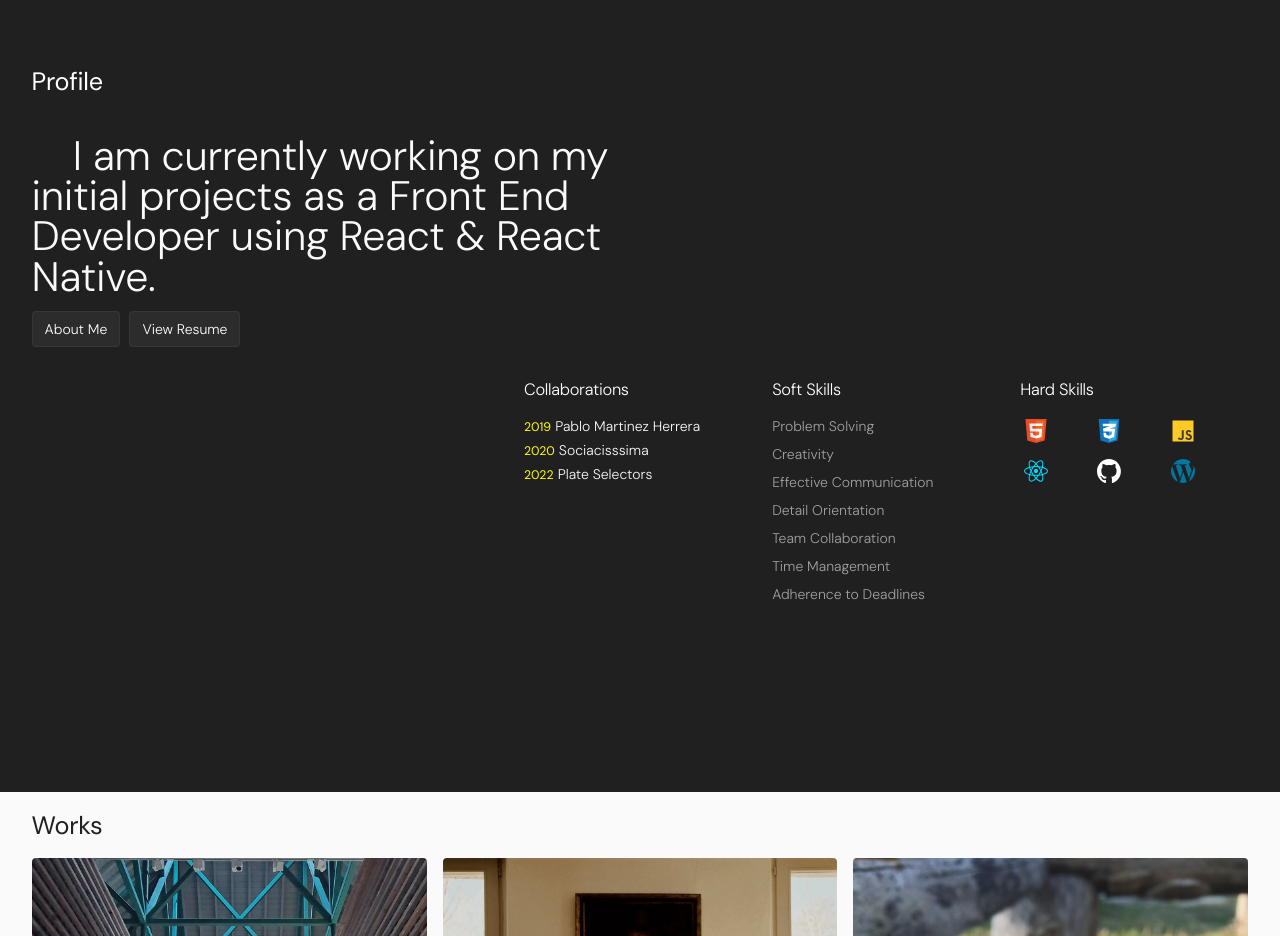
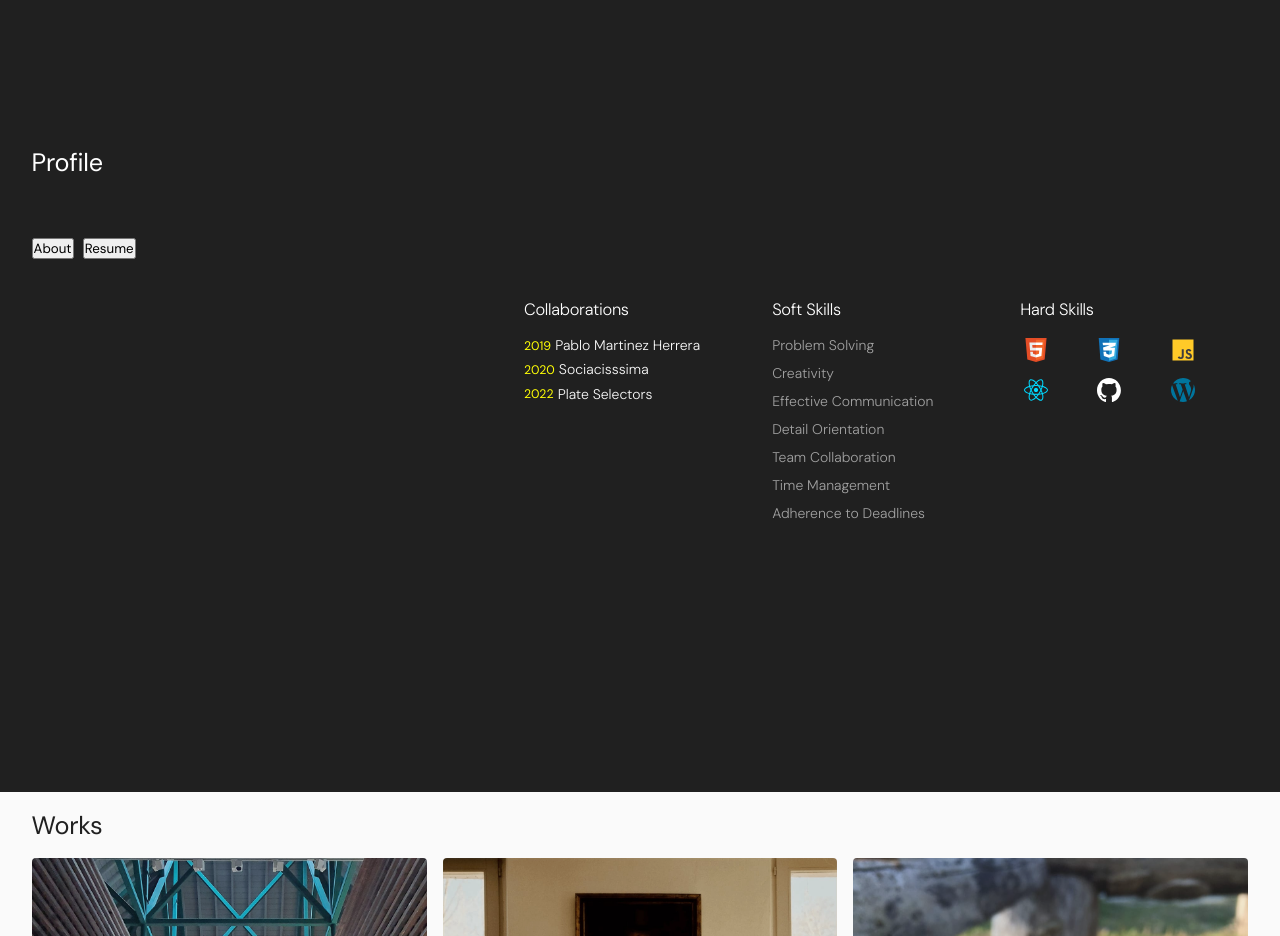
Before and after one commit to juanfalibene/react-portfolio, a React (Create React App) app: page / in a window 1280 px wide. Shown: the part 1640-2576 px from the top of the page. Built offline with nearby package versions, Linux system fonts and the light colour scheme.

Commit message:
Resume button changed

```diff
--- a/src/components/Profile.jsx
+++ b/src/components/Profile.jsx
@@ -1,63 +1,83 @@
-import React from "react";
+import React, { useState } from "react";
 import { about, clients, hard_skills, soft_skills } from "../data";
+import { About } from "./About";
 
 export default function Profile() {
+  const [aboutContainer, setAboutContainer] = useState(false);
+
+  const showAbout = (e) => {
+    e.preventDefault();
+    setAboutContainer((current) => !current);
+  };
+  const linkResume = (e) => {
+    e.preventDefault();
+    console.log("linka a resume");
+    window.open("https://juanfalibene.com/resume", "_blank", "noreferrer");
+  };
   return (
     <>
-      <section id="profile" className="profile">
-        <h2 className="section-title">Profile</h2>
+      <section id='profile' className='profile'>
+        <h2 className='section-title'>Profile</h2>
         {about.map((text) => (
-          <div className="profile-about-info" key={text.name}>
-            <p className="profile-about-text">{text.text}</p>
-            <div className="profile-about-links">
-              <ul className="profile-about-links-list">
+          <div className='profile-about-info' key={text.name}>
+            <p className='profile-about-text'>{text.bio_excerpt}</p>
+            <div className='profile-about-links'>
+              <ul className='profile-about-links-list'>
                 <li key={text.about_page}>
-                  <a href={text.about_page}>About Me</a>
+                  <button
+                    onClick={showAbout}
+                    className={aboutContainer ? "expands-container-active" : ""}
+                  >
+                    About
+                  </button>
                 </li>
                 <li key={text.resume_page}>
-                  <a href={text.resume_page}>View Resume</a>
+                  <button onClick={linkResume}>Resume</button>
                 </li>
               </ul>
             </div>
           </div>
         ))}
-        <div className="about-experience">
-          <div className="experience">
-            <h3 className="about-subtitle">Collaborations</h3>
-            <ul className="about-clients">
+        <div className='about-experience'>
+          <div className='about-expand-container'>
+            {aboutContainer && <About key={"about-container-expands"} />}
+          </div>
+          <div className='experience'>
+            <h3 className='about-subtitle'>Collaborations</h3>
+            <ul className='about-clients'>
               {clients.map((client) => (
                 <li key={client.name}>
                   <a
                     href={client.link}
-                    target="_blank"
-                    rel="noreferrer"
+                    target='_blank'
+                    rel='noreferrer'
                     alt={client.name}
                   >
-                    <span className="client-since">{client.since}</span>
+                    <span className='client-since'>{client.since}</span>
                     {client.name}
                   </a>
                 </li>
               ))}
             </ul>
           </div>
-          <div className="experience">
-            <h3 className="about-subtitle">Soft Skills</h3>
-            <ul className="about-soft-skills">
+          <div className='experience'>
+            <h3 className='about-subtitle'>Soft Skills</h3>
+            <ul className='about-soft-skills'>
               {soft_skills.map((soft_skill) => (
-                <li className="soft-skill-item" key={soft_skill.skill}>
+                <li className='soft-skill-item' key={soft_skill.skill}>
                   {soft_skill.skill}
                 </li>
               ))}
             </ul>
           </div>
 
-          <div className="experience">
-            <h3 className="about-subtitle">Hard Skills</h3>
-            <ul className="about-hard-skills">
+          <div className='experience'>
+            <h3 className='about-subtitle'>Hard Skills</h3>
+            <ul className='about-hard-skills'>
               {hard_skills.map((hard_skill) => (
-                <li className="hard-skill-item" key={hard_skill.skill}>
+                <li className='hard-skill-item' key={hard_skill.skill}>
                   <img
-                    className="hard-skill-img"
+                    className='hard-skill-img'
                     src={hard_skill.image}
                     alt={hard_skill.skill}
                   />
```
